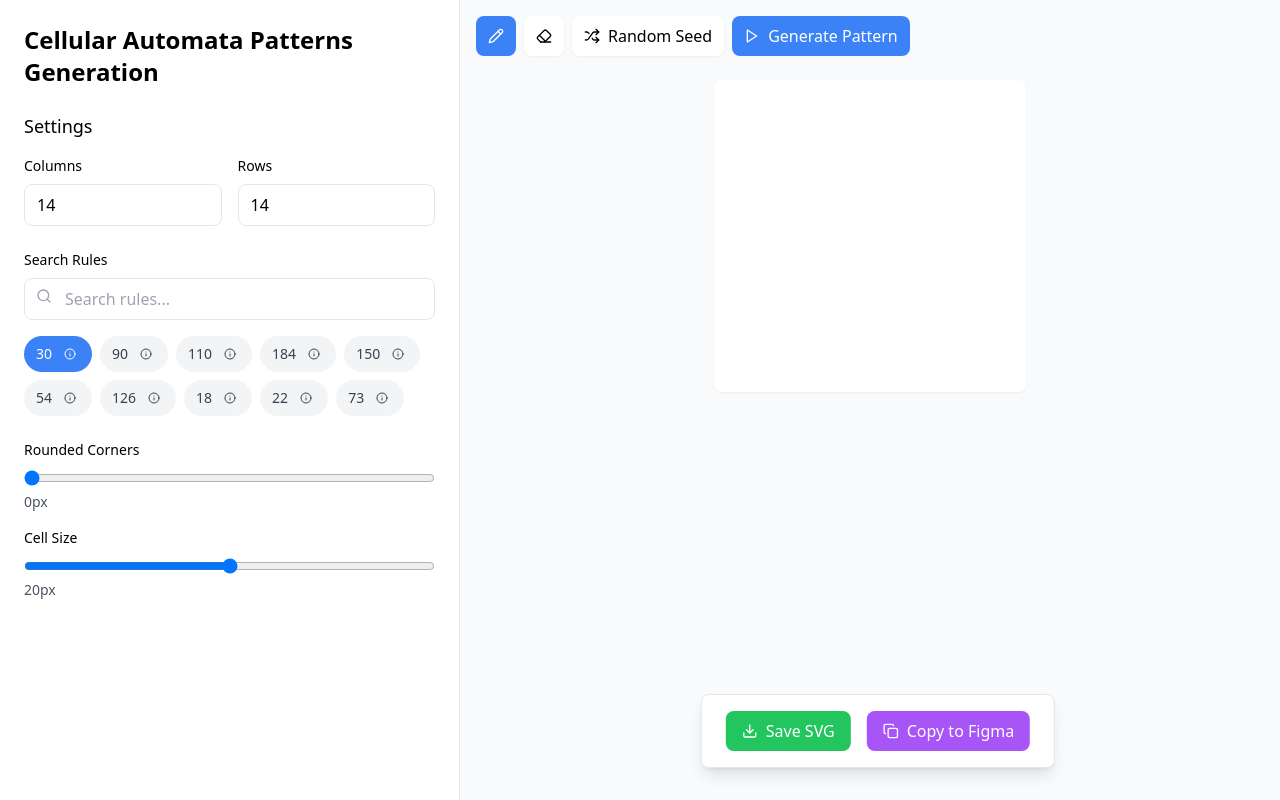
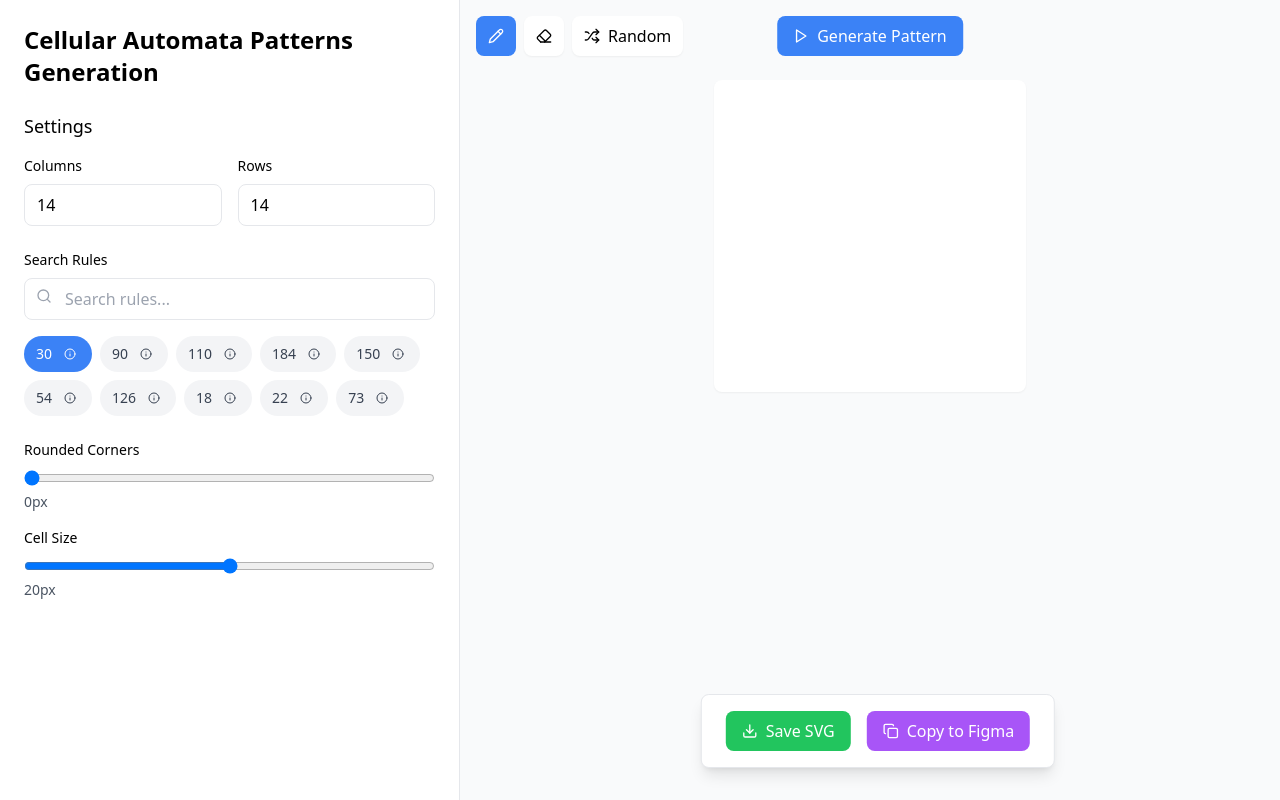
Before and after one commit to majoputerka/cellular-automata-editor, a React (Vite) app: page / in a window 1280 px wide. Built offline with nearby package versions, Linux system fonts and the light colour scheme.

Commit message:
Fix toolbar layout and SVG generation: center Generate Pattern, shorten Random Seed, improve connected components

```diff
--- a/src/components/cellular-automata-editor.tsx
+++ b/src/components/cellular-automata-editor.tsx
@@ -218,7 +218,7 @@ const CellularAutomataEditor = () => {
     setShowRuleModal(true);
   };
 
-  // Generate SVG with proper connected shapes
+  // Generate SVG with proper connected shapes and rounded corners
   const generateSVG = useCallback(() => {
     const width = cols * cellSize;
     const height = rows * cellSize;
@@ -234,14 +234,13 @@ const CellularAutomataEditor = () => {
         }
       }
 
-      // Find all connected components
+      // Find all connected components using flood fill
       const visited = Array(rows).fill().map(() => Array(cols).fill(false));
       const components = [];
 
       for (let r = 0; r < rows; r++) {
         for (let c = 0; c < cols; c++) {
           if (matrix[r][c] && !visited[r][c]) {
-            // Find connected component using flood fill
             const component = [];
             const stack = [[r, c]];
 
@@ -264,7 +263,7 @@ const CellularAutomataEditor = () => {
         }
       }
 
-      // Generate SVG path for each component
+      // Generate SVG path for each component with proper rounded corners
       let paths = '';
       components.forEach(component => {
         if (component.length === 1) {
@@ -274,13 +273,12 @@ const CellularAutomataEditor = () => {
           const y = r * cellSize;
           paths += `<rect x="${x}" y="${y}" width="${cellSize}" height="${cellSize}" rx="${roundedCorners}" ry="${roundedCorners}" fill="#000"/>`;
         } else {
-          // Multiple cells - create a single path
+          // Multiple cells - create a single rounded rectangle for the entire component
           const minR = Math.min(...component.map(([r]) => r));
           const maxR = Math.max(...component.map(([r]) => r));
           const minC = Math.min(...component.map(([, c]) => c));
           const maxC = Math.max(...component.map(([, c]) => c));
 
-          // Create a single rounded rectangle for the entire component
           const x = minC * cellSize;
           const y = minR * cellSize;
           const w = (maxC - minC + 1) * cellSize;
@@ -517,16 +515,19 @@ const CellularAutomataEditor = () => {
               <button
                 onClick={generateRandomSeed}
                 className="flex items-center gap-2 px-3 py-2 bg-white hover:bg-gray-100 shadow-sm rounded-lg transition-colors"
-                title="Random Seed"
+                title="Random"
               >
                 <Shuffle size={16} />
-                Random Seed
+                Random
               </button>
+            </div>
 
+            {/* Generate Pattern - Centered */}
+            <div className="absolute left-1/2 transform -translate-x-1/2">
               <button
                 onClick={generatePattern}
                 disabled={isAnimating}
-                className="flex items-center gap-2 px-3 py-2 bg-blue-500 hover:bg-blue-600 disabled:bg-blue-300 text-white rounded-lg transition-colors"
+                className="flex items-center gap-2 px-4 py-2 bg-blue-500 hover:bg-blue-600 disabled:bg-blue-300 text-white rounded-lg transition-colors"
                 title="Generate Pattern"
               >
                 <Play size={16} />
```
